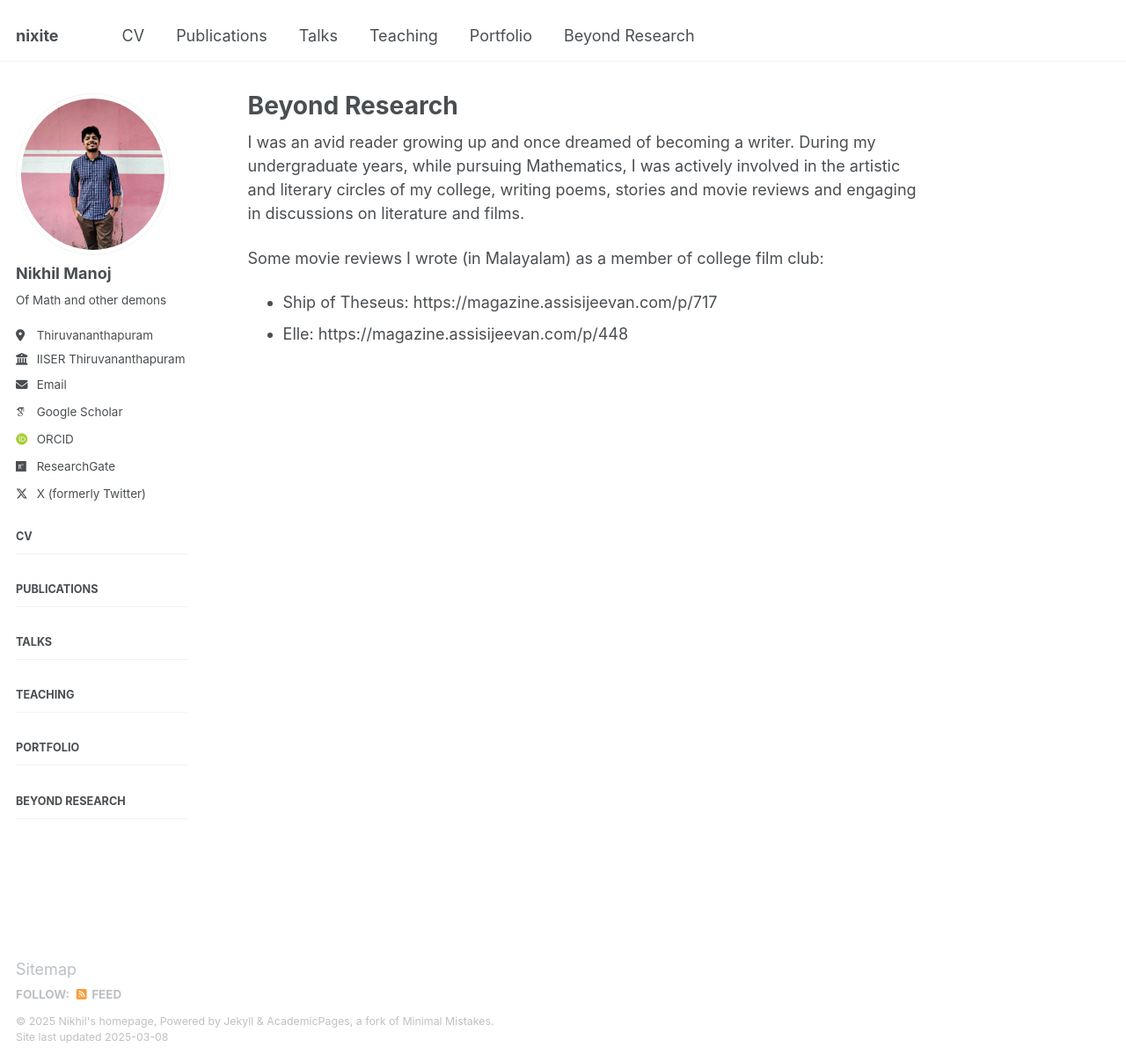
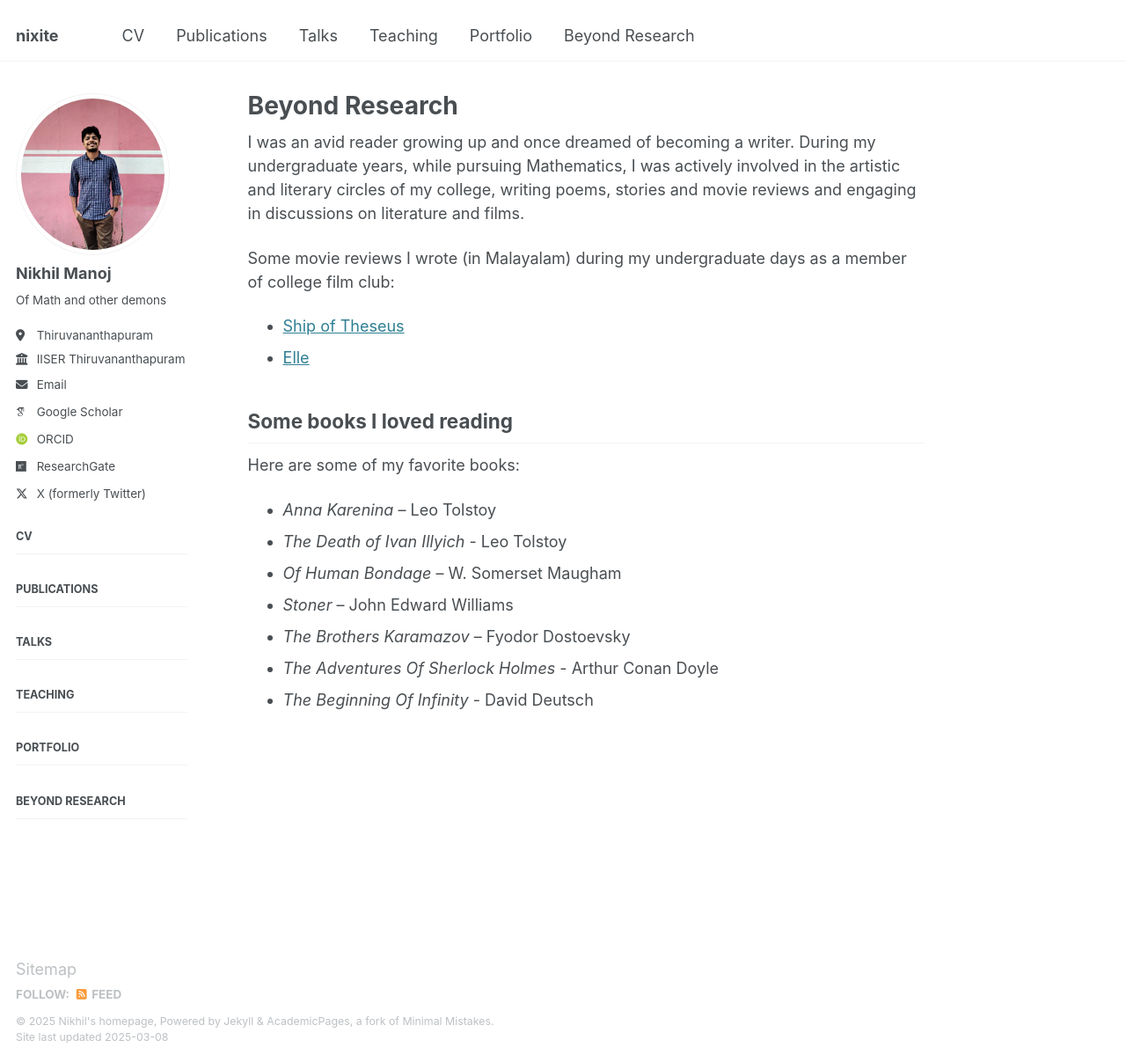
Before and after one commit to nikhil0597/nikhil0597.github.io, a Jekyll site: the page built from _pages/beyond-research.md, in a window 1280 px wide and 1207 px high. Shown: the whole window at 88% size. Built offline with Jekyll 4.4.1, drawn with Linux system fonts in a browser that asks for light colours; some web fonts are replaced.

Commit message:
Update beyond-research.md

```diff
--- a/_pages/beyond-research.md
+++ b/_pages/beyond-research.md
@@ -8,6 +8,16 @@ sidebar:
 
 I was an avid reader growing up and once dreamed of becoming a writer. During my undergraduate years, while pursuing Mathematics, I was actively involved in the artistic and literary circles of my college, writing poems, stories and movie reviews and engaging in discussions on literature and films.
 
-Some movie reviews I wrote (in Malayalam) as a member of college film club:
-- Ship of Theseus: https://magazine.assisijeevan.com/p/717
-- Elle: https://magazine.assisijeevan.com/p/448
+Some movie reviews I wrote (in Malayalam) during my undergraduate days as a member of college film club:
+- [Ship of Theseus](https://magazine.assisijeevan.com/p/717)
+- [Elle](https://magazine.assisijeevan.com/p/448)
+
+## Some books I loved reading
+Here are some of my favorite books:
+- *Anna Karenina* – Leo Tolstoy
+- *The Death of Ivan Illyich* - Leo Tolstoy
+- *Of Human Bondage* – W. Somerset Maugham
+- *Stoner* – John Edward Williams
+- *The Brothers Karamazov* – Fyodor Dostoevsky
+- *The Adventures Of Sherlock Holmes* - Arthur Conan Doyle
+- *The Beginning Of Infinity* - David Deutsch
```
